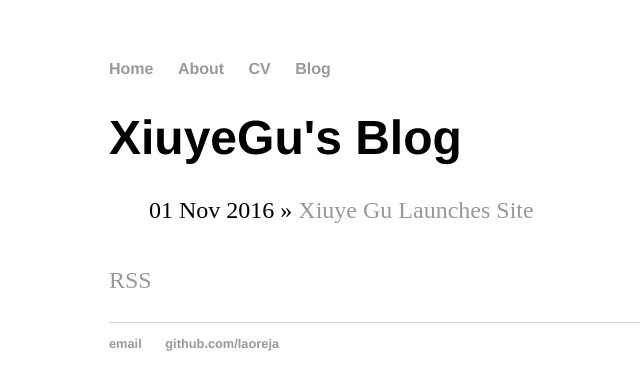
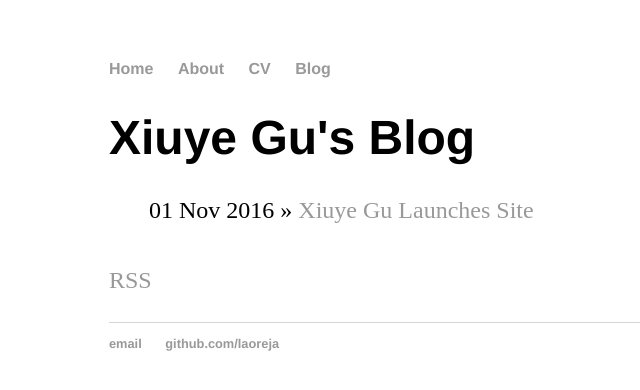
Before and after one commit to laoreja/laoreja.github.io, a Jekyll site: the page built from blog/index.html, in a window 1280 px wide. Shown: the top 390 px of the page, without its empty margins (83-723 px from the left). Built offline with Jekyll 4.4.1, drawn with Linux system fonts in a browser that asks for light colours.

Commit message:
cv add pdf again...

```diff
--- a/_layouts/default.html
+++ b/_layouts/default.html
@@ -21,7 +21,7 @@
 <ul>
 <li><a href="/">Home</a></li>
 <li><a href="/about">About</a></li>
-<li><a href="/CV/cv_4.pdf#page=1">CV</a></li>
+<li><a href="https://laoreja.github.io/CV/cv_4.pdf#page=1">CV</a></li>
 <li><a href="/blog">Blog</a></li>
 </ul>
     </nav>
--- a/blog/index.html
+++ b/blog/index.html
@@ -1,6 +1,6 @@
 ---
 layout: default
-title: XiuyeGu's Blog
+title: Xiuye Gu's Blog
 ---
 <h1>{{ page.title }}</h1>
 <ul class="posts">
```
